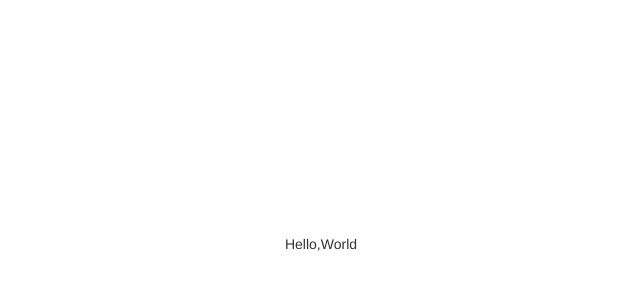
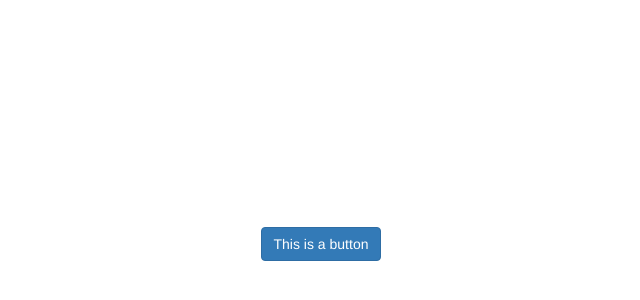
Before and after one commit to xqt19/react-gifs, a React app: page / in a window 1280 px wide. Shown: the part 156-456 px from the top of the page, without its empty margins (319-959 px from the left). Built offline with nearby package versions, Linux system fonts and the light colour scheme.

Commit message:
added button component

```diff
--- /dev/null
+++ b/src/components/moon.jsx
@@ -0,0 +1,25 @@
+import React from 'react'
+
+class Button extends React.Component{
+  constructor(props){
+    super(props);
+    this.state = { clicked: false }
+  }
+
+  handleClick = () =>{
+    this.setState({
+      clicked: !this.state.clicked
+    })
+  }
+
+  render() {
+    return (
+      <a href="#" className={"animated btn " + (this.state.clicked ? "bounceIn btn-success" : "bounceInRight btn-primary")} onClick={this.handleClick}>
+        This is a button
+      </a>
+    )
+  }
+}
+
+
+export default Button;
--- a/src/index.jsx
+++ b/src/index.jsx
@@ -1,18 +1,29 @@
 import React from 'react';
 import ReactDOM from 'react-dom';
+import Button from './components/moon';
 
 import '../assets/stylesheets/application.scss';
 
-const Hello = ({ name }) => {
-  return (
-    <div>
-      Hello,
-      {name}
-    </div>
-  );
-};
+// const Hello = ({ name }) => {
+//   return (
+//     <div>
+//       Hello,
+//       {name}
+//     </div>
+//   );
+// };
+
+class App extends React.Component{
+  render (){
+    return(
+      <div>
+        <Button />
+      </div>
+      )
+  }
+}
 
 const root = document.getElementById('root');
 if (root) {
-  ReactDOM.render(<Hello name="World" />, root);
+  ReactDOM.render(<App />, root);
 }
--- a/templates/index.html
+++ b/templates/index.html
@@ -2,6 +2,7 @@
 <html>
   <head>
     <meta charset="UTF-8">
+    <link rel="stylesheet" href="https://cdnjs.cloudflare.com/ajax/libs/animate.css/3.7.2/animate.min.css">
     <link rel="stylesheet" href="https://maxcdn.bootstrapcdn.com/bootstrap/3.3.7/css/bootstrap.min.css">
     <title>React boilerplate</title>
   </head>
```
